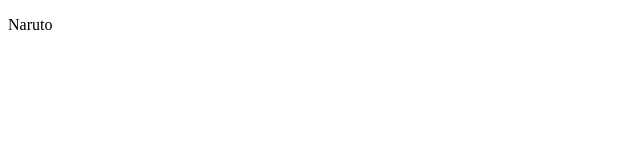
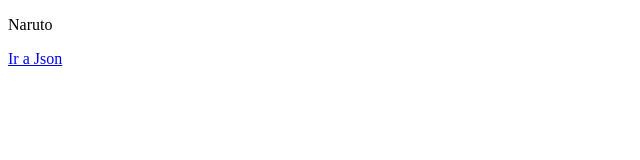
Before and after one commit to johnfredyb/jsonNaruto.io, a plain HTML site: page index.html in a window 1280 px wide. Shown: the full height of the page, 0-640 px from the left. Drawn offline with Linux system fonts and the light colour scheme.

Commit message:
Agrega link

```diff
--- a/index.html
+++ b/index.html
@@ -8,5 +8,6 @@
 </head>
 <body>
     <p>Naruto</p>
+    <a href="https://johnfredyb.github.io/jsonNaruto.io/Json/jsonNaruto.json">Ir a Json</a>
 </body>
 </html>
```
